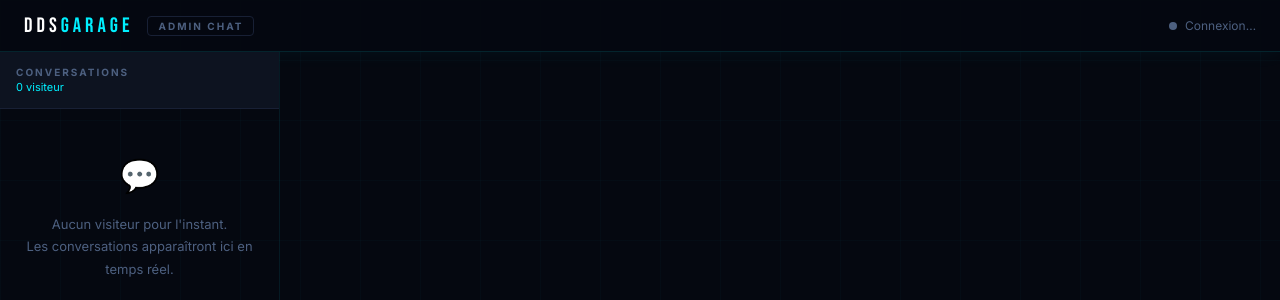
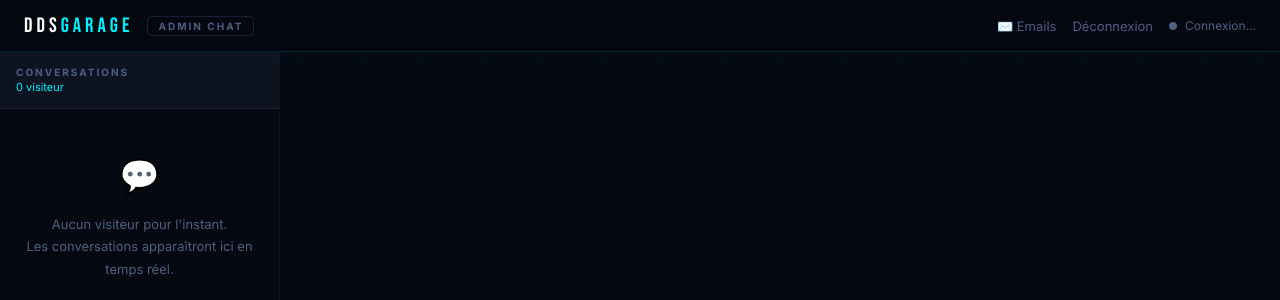
Before and after one commit to sidehdds/DDS-GARAGE, a Flask app: page /admin in a window 1280 px wide. Shown: the top 300 px of the page. Run offline with Flask 3, Linux system fonts and the light colour scheme; the visitor is signed in with stand-in values (Sample User, id 1); some libraries are stand-ins or nearby versions.

Commit message:
Add Emails link in admin topbar
Co-Authored-By: Claude Sonnet 4.6 <noreply@anthropic.com>

```diff
--- a/templates/admin_chat.html
+++ b/templates/admin_chat.html
@@ -320,9 +320,15 @@
       <span class="admin-logo">DDS<span>GARAGE</span></span>
       <span class="admin-tag">Admin Chat</span>
     </div>
-    <div class="admin-status">
-      <div class="admin-online-dot" id="admin-dot"></div>
-      <span id="admin-status-text">Connexion…</span>
+    <div style="display:flex;align-items:center;gap:16px">
+      <a href="/admin/email" style="color:#4d6080;text-decoration:none;font-size:13px;display:flex;align-items:center;gap:6px;">
+        ✉️ Emails
+      </a>
+      <a href="/admin/logout" style="color:#4d6080;text-decoration:none;font-size:13px;">Déconnexion</a>
+      <div class="admin-status">
+        <div class="admin-online-dot" id="admin-dot"></div>
+        <span id="admin-status-text">Connexion…</span>
+      </div>
     </div>
   </div>
 
```
